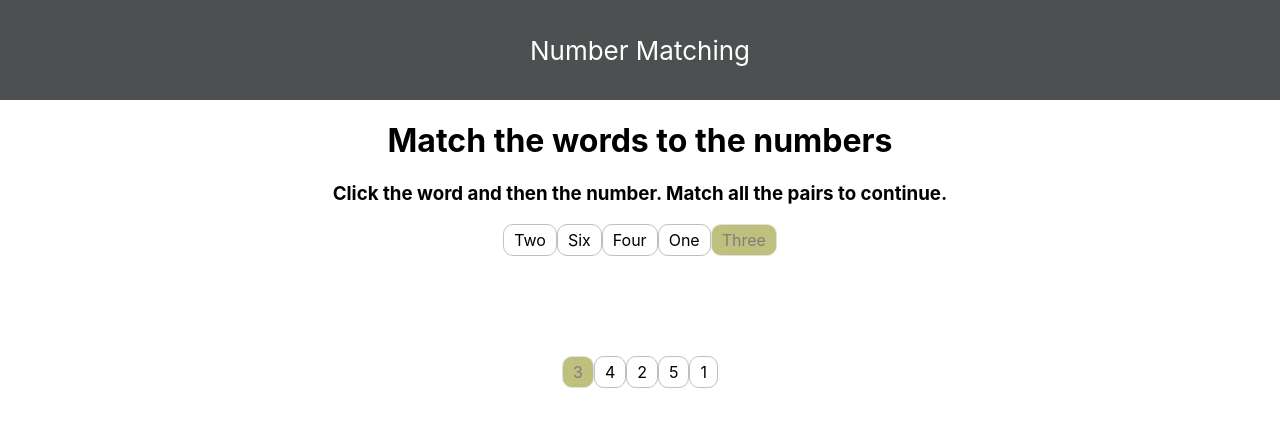
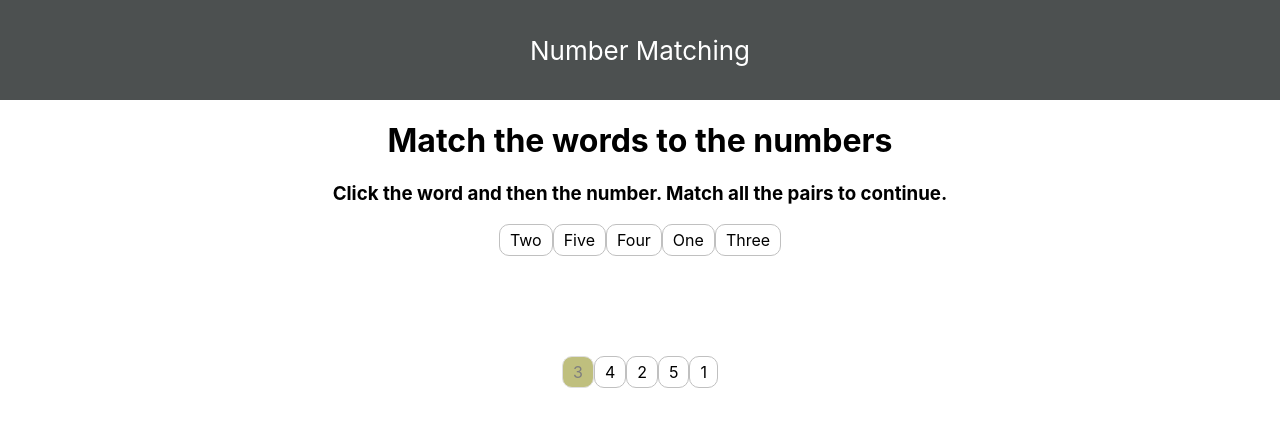
Before and after one commit to AKFessha/number-matching, a React (Create React App) app: page / in a window 1280 px wide. Shown: the top 426 px of the page. Built offline with nearby package versions, Linux system fonts and the light colour scheme.

Commit message:
Modify wordlist1 with onClickWord property and add value

```diff
--- a/src/components/NumberMatching.js
+++ b/src/components/NumberMatching.js
@@ -51,12 +51,42 @@ class NumberMatching extends Component {
         <h3>
           Click the word and then the number. Match all the pairs to continue.
         </h3>
-        <ul class="wordslist1">
-          <li>Two</li>
-          <li>Six</li>
-          <li>Four</li>
-          <li>One</li>
-          <li class="matched">Three</li>
+        <ul className="wordslist1">
+          <li
+            value="2"
+            onClick={event => this.onClickWord("wordTwo", event)}
+            className={this.state.wordTwo}
+          >
+            Two
+          </li>
+          <li
+            value="5"
+            onClick={event => this.onClickWord("wordFive", event)}
+            className={this.state.wordFive}
+          >
+            Five
+          </li>
+          <li
+            value="4"
+            onClick={event => this.onClickWord("wordFour", event)}
+            className={this.state.wordFour}
+          >
+            Four
+          </li>
+          <li
+            value="1"
+            onClick={event => this.onClickWord("wordOne", event)}
+            className={this.state.wordOne}
+          >
+            One
+          </li>
+          <li
+            value="3"
+            onClick={event => this.onClickWord("wordThree", event)}
+            className={this.state.wordThree}
+          >
+            Three
+          </li>
         </ul>
 
         <ul class="wordslist2">
```
